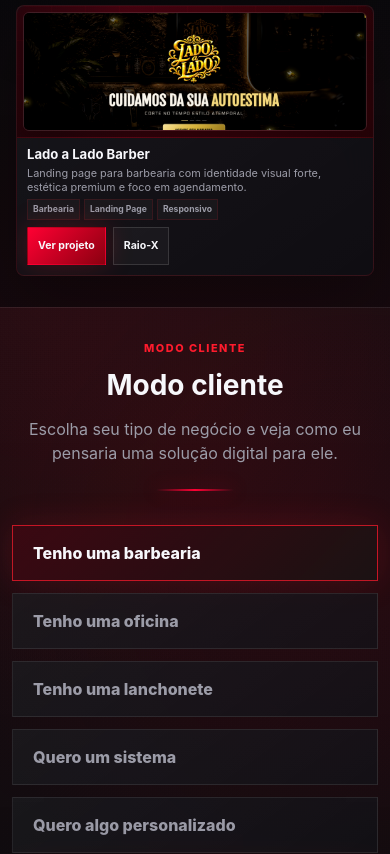
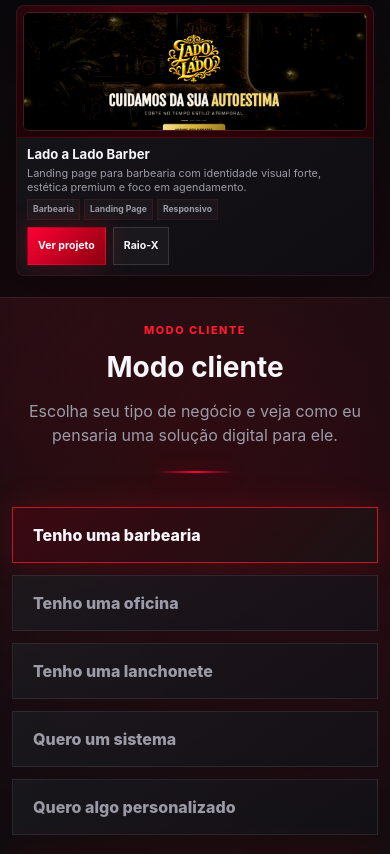
Before and after one commit to coded-by-ck/coded-by-ck, a React (Vite) app: page / in a window 390 px wide. Shown: the part 4455-5309 px from the top of the page. Built offline with nearby package versions, Linux system fonts and the light colour scheme.

Commit message:
Refina vitrine responsiva dos projetos

```diff
--- a/src/styles/layout.css
+++ b/src/styles/layout.css
@@ -460,11 +460,11 @@
 }
 
 #projetos {
-  padding-bottom: clamp(30px, 4vw, 44px);
+  padding-bottom: clamp(20px, 3vw, 32px);
 }
 
 .client-mode-section {
-  padding-top: clamp(32px, 4vw, 46px);
+  padding-top: clamp(24px, 3vw, 34px);
 }
 
 .tools-grid {
```
